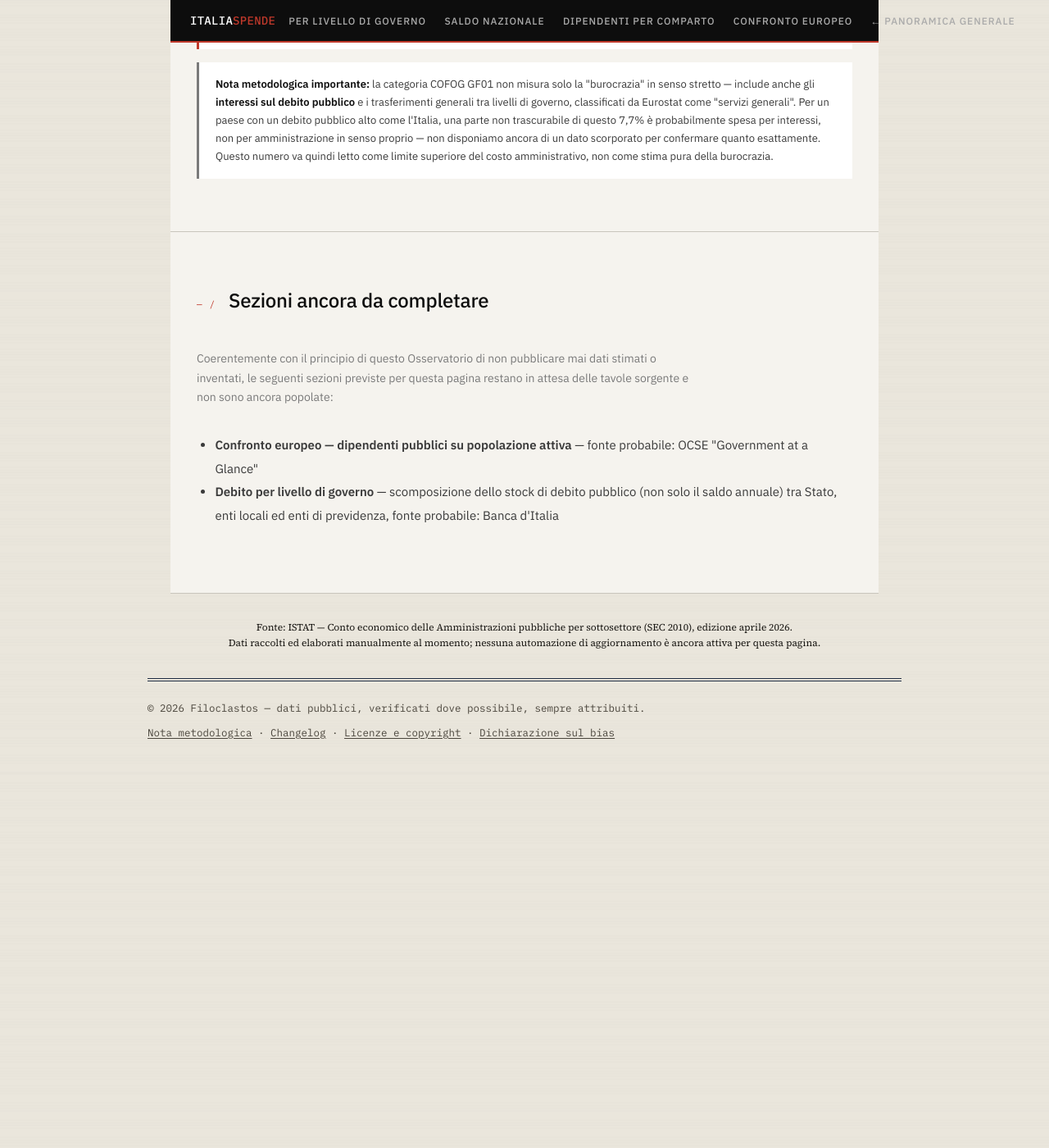
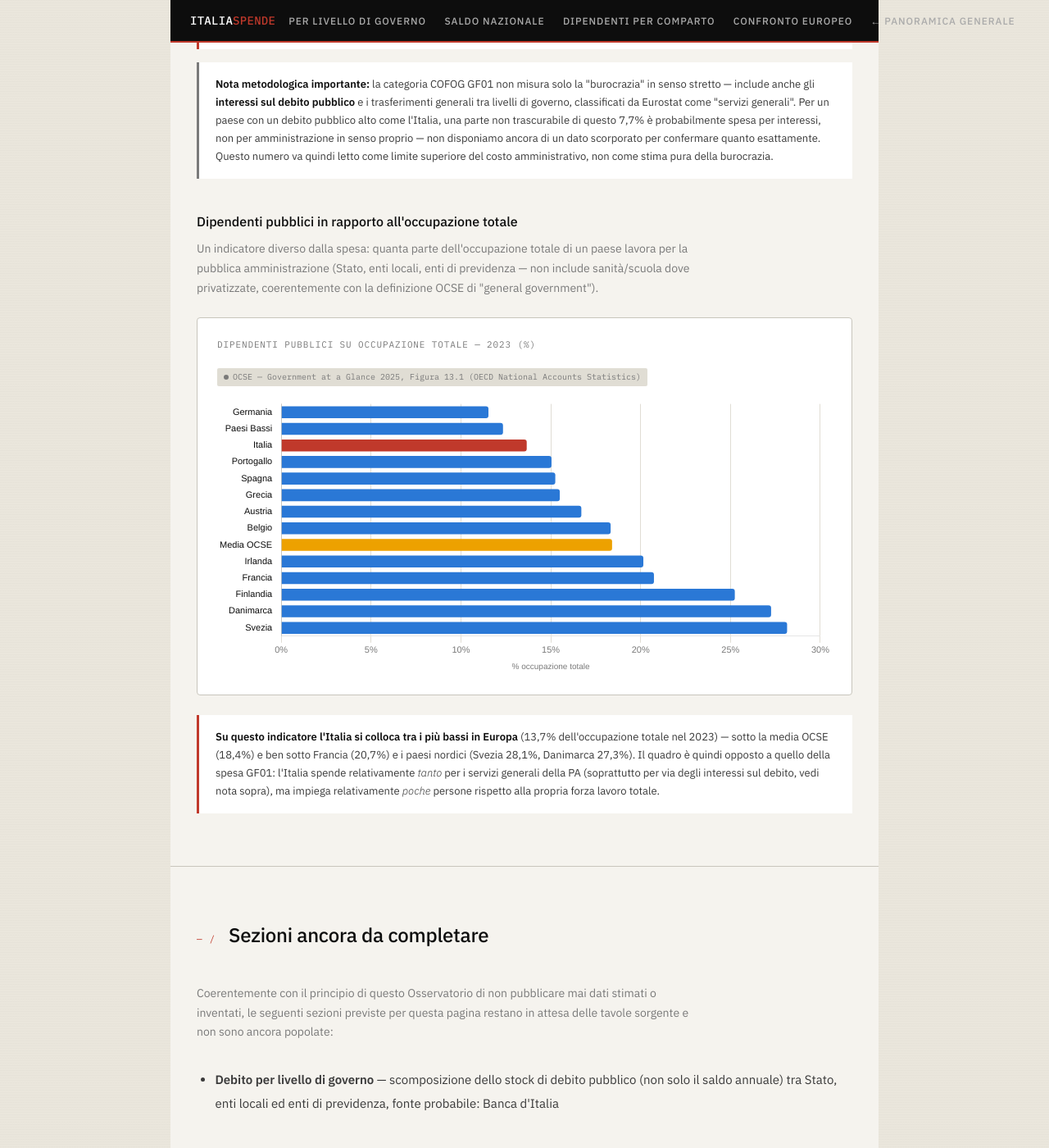
Before and after one commit to Vicknopf11/filoclastos-osservatorio, a Jekyll site: the page built from pubblica-amministrazione/index.md, in a window 1280 px wide and 1400 px high, scrolled down 7638 px. Shown: the whole window at 82% size. Built offline with Jekyll 4.4.1, drawn with Linux system fonts in a browser that asks for light colours; before the commit the page ends 8581 px from its top, so only the background shows below that.

Commit message:
Aggiunto confronto OCSE dipendenti pubblici/occupazione totale (dati esatti da StatLink)

```diff
--- a/pubblica-amministrazione/index.md
+++ b/pubblica-amministrazione/index.md
@@ -337,6 +337,21 @@ description: "Approfondimento sulla Pubblica Amministrazione italiana: confronto
   <div class="insight" style="margin-top:1rem; border-color: var(--is-ink-3);">
     <strong>Nota metodologica importante:</strong> la categoria COFOG GF01 non misura solo la "burocrazia" in senso stretto — include anche gli <strong>interessi sul debito pubblico</strong> e i trasferimenti generali tra livelli di governo, classificati da Eurostat come "servizi generali". Per un paese con un debito pubblico alto come l'Italia, una parte non trascurabile di questo 7,7% è probabilmente spesa per interessi, non per amministrazione in senso proprio — non disponiamo ancora di un dato scorporato per confermare quanto esattamente. Questo numero va quindi letto come limite superiore del costo amministrativo, non come stima pura della burocrazia.
   </div>
+
+  <h3 style="font-size:1rem; font-weight:500; margin: 2.5rem 0 0.5rem;">Dipendenti pubblici in rapporto all'occupazione totale</h3>
+  <p class="section-desc" style="margin-bottom:1.5rem;">Un indicatore diverso dalla spesa: quanta parte dell'occupazione totale di un paese lavora per la pubblica amministrazione (Stato, enti locali, enti di previdenza — non include sanità/scuola dove privatizzate, coerentemente con la definizione OCSE di "general government").</p>
+
+  <div class="chart-wrap" style="margin-bottom:1.5rem;">
+    <div class="chart-title">Dipendenti pubblici su occupazione totale — 2023 (%)</div>
+    <span class="source-tag static"><span class="source-dot"></span>OCSE — Government at a Glance 2025, Figura 13.1 (OECD National Accounts Statistics)</span>
+    <div class="canvas-wrap" style="height:340px;">
+      <canvas id="paOcseChart" role="img" aria-label="Dipendenti pubblici su occupazione totale 2023: Germania 11,5%, Paesi Bassi 12,3%, Italia 13,7%, Portogallo 15,0%, Grecia 15,5%, Spagna 15,3%, Austria 16,7%, media OCSE 18,4%, Belgio 18,3%, Irlanda 20,1%, Francia 20,7%, Finlandia 25,2%, Danimarca 27,3%, Svezia 28,1%.">Confronto europeo dipendenti pubblici su occupazione totale, 2023.</canvas>
+    </div>
+  </div>
+
+  <div class="insight">
+    <strong>Su questo indicatore l'Italia si colloca tra i più bassi in Europa</strong> (13,7% dell'occupazione totale nel 2023) — sotto la media OCSE (18,4%) e ben sotto Francia (20,7%) e i paesi nordici (Svezia 28,1%, Danimarca 27,3%). Il quadro è quindi opposto a quello della spesa GF01: l'Italia spende relativamente <em>tanto</em> per i servizi generali della PA (soprattutto per via degli interessi sul debito, vedi nota sopra), ma impiega relativamente <em>poche</em> persone rispetto alla propria forza lavoro totale.
+  </div>
 </section>
 
 <!-- SEZIONE: DATI IN ARRIVO -->
@@ -347,7 +362,6 @@ description: "Approfondimento sulla Pubblica Amministrazione italiana: confronto
   </div>
   <p class="section-desc">Coerentemente con il principio di questo Osservatorio di non pubblicare mai dati stimati o inventati, le seguenti sezioni previste per questa pagina restano in attesa delle tavole sorgente e non sono ancora popolate:</p>
   <ul style="margin: 0 0 1rem 1.4rem; color: var(--is-ink-2); line-height: 1.9;">
-    <li><strong>Confronto europeo — dipendenti pubblici su popolazione attiva</strong> — fonte probabile: OCSE "Government at a Glance"</li>
     <li><strong>Debito per livello di governo</strong> — scomposizione dello stock di debito pubblico (non solo il saldo annuale) tra Stato, enti locali ed enti di previdenza, fonte probabile: Banca d'Italia</li>
   </ul>
 </section>
@@ -962,6 +976,42 @@ window.addEventListener('DOMContentLoaded', () => {
     });
   })();
 
+  // ── GRAFICO: OCSE dipendenti pubblici su occupazione totale 2023 ──
+  (function() {
+    const ctx = document.getElementById('paOcseChart').getContext('2d');
+    const dati = [
+      {p:'Germania', v:11.53}, {p:'Paesi Bassi', v:12.34}, {p:'Italia', v:13.66}, {p:'Portogallo', v:15.04},
+      {p:'Spagna', v:15.25}, {p:'Grecia', v:15.50}, {p:'Austria', v:16.70}, {p:'Media OCSE', v:18.41},
+      {p:'Belgio', v:18.33}, {p:'Irlanda', v:20.15}, {p:'Francia', v:20.74}, {p:'Finlandia', v:25.24},
+      {p:'Danimarca', v:27.26}, {p:'Svezia', v:28.15}
+    ].sort((a,b) => a.v - b.v);
+    new Chart(ctx, {
+      type: 'bar',
+      data: {
+        labels: dati.map(d => d.p),
+        datasets: [{
+          label: '% occupazione totale',
+          data: dati.map(d => d.v),
+          backgroundColor: dati.map(d => d.p === 'Italia' ? '#c0392b' : (d.p === 'Media OCSE' ? '#eda100' : '#2a78d6')),
+          borderRadius: 3
+        }]
+      },
+      options: {
+        indexAxis: 'y',
+        responsive: true, maintainAspectRatio: false,
+        plugins: {
+          legend: { display: false },
+          tooltip: { callbacks: { label: ctx => ` ${ctx.parsed.x.toFixed(1)}% dell'occupazione totale` } }
+        },
+        scales: {
+          x: { grid: { color: '#e0ddd4' }, ticks: { font: { size: 11 }, color: '#7a7a7a', callback: v => v + '%' },
+            title: { display: true, text: '% occupazione totale', font: { size: 10 }, color: '#7a7a7a' } },
+          y: { grid: { display: false }, ticks: { font: { size: 11 }, color: '#0d0d0d' } }
+        }
+      }
+    });
+  })();
+
   // ── GRAFICO: Scomposizione della voce Altro ──
   (function() {
     const ctx = document.getElementById('paAltroChart').getContext('2d');
```
